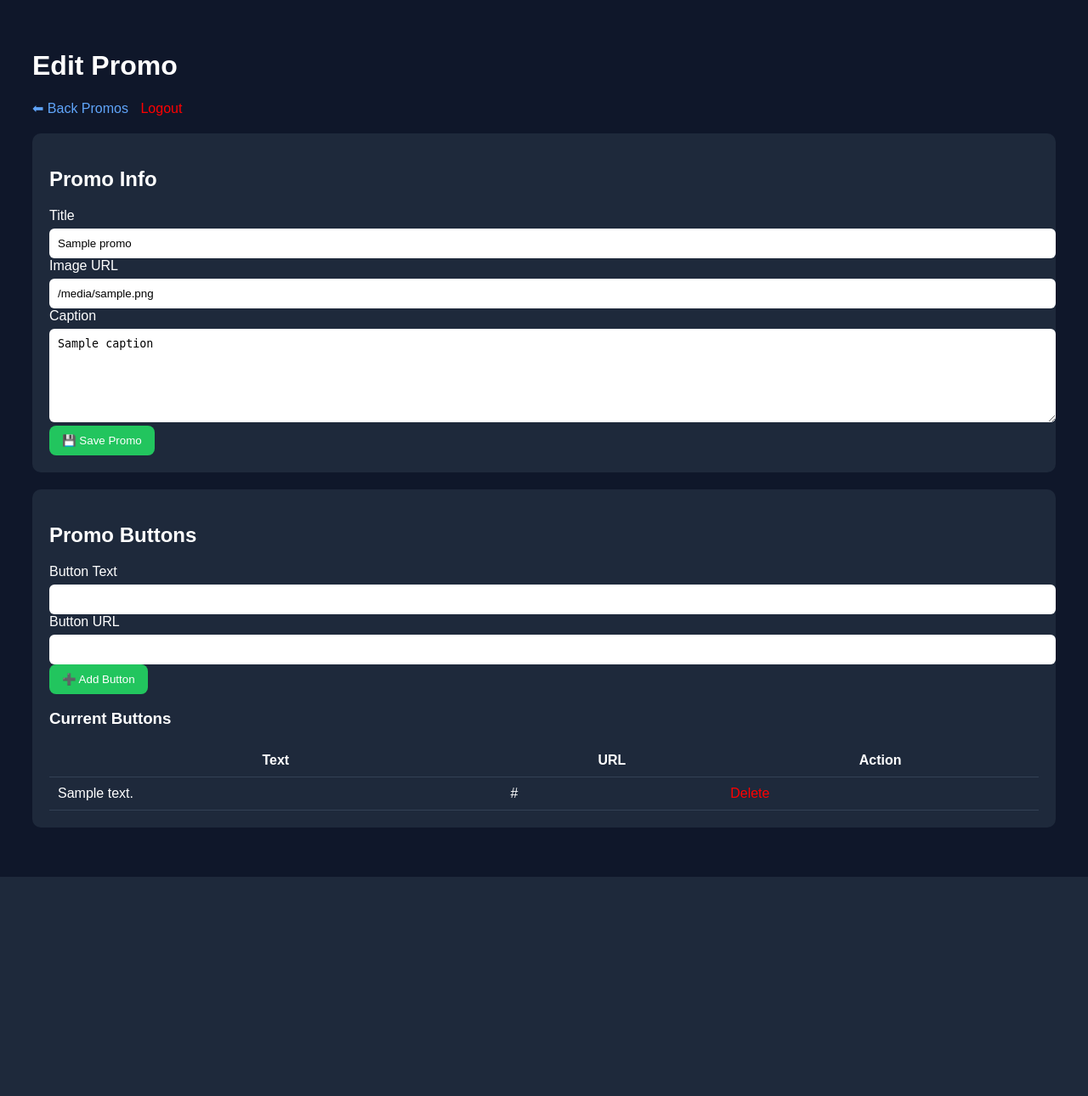
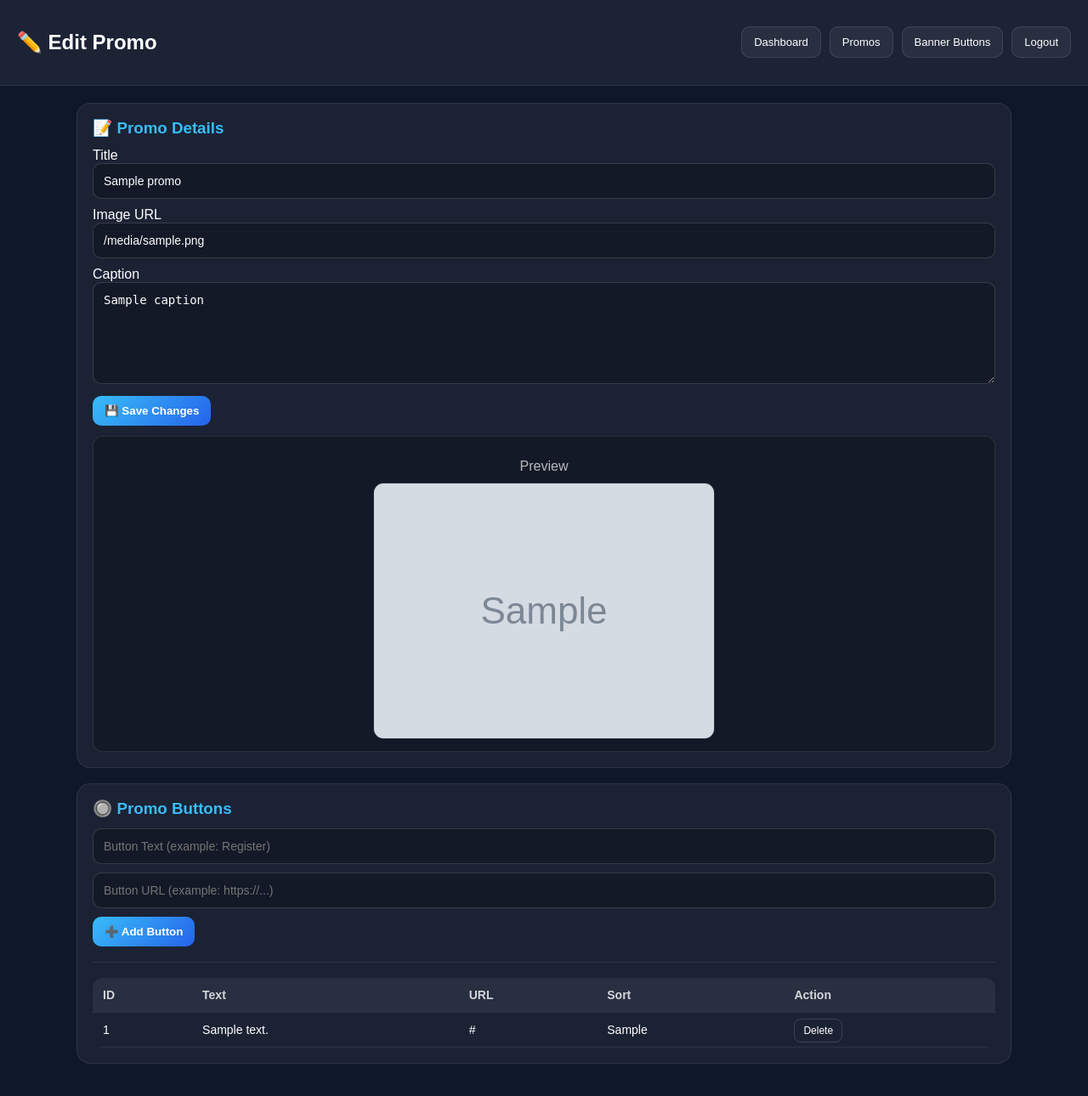
Before and after one commit to Dreamchaser-aus/captaintest12, a Flask app: page /admin/promo/1 in a window 1280 px wide. Shown: the whole page at 85% size. Before the commit the page ends 1032 px from the top, so only its background shows below. Run offline with Flask 3, Linux system fonts and the light colour scheme; the visitor is signed in with stand-in values (Sample User, id 1); grey boxes marked "Sample" are stand-in pictures; a database or web service that is not in the repository returns one stand-in record (values such as "Sample title"); some libraries are stand-ins or nearby versions.

Commit message:
Update promo_edit.html

```diff
--- a/templates/promo_edit.html
+++ b/templates/promo_edit.html
@@ -1,75 +1,223 @@
 <!DOCTYPE html>
-<html>
+<html lang="en">
 <head>
+  <meta charset="UTF-8">
+  <meta name="viewport" content="width=device-width, initial-scale=1.0">
   <title>Edit Promo</title>
   <style>
-        body { font-family: Arial; background: #0f172a; color: white; padding: 30px; }
-        .box { background: #1e293b; padding: 20px; border-radius: 10px; margin-bottom: 20px; }
-        input, textarea { width: 100%; padding: 10px; margin-top: 6px; border-radius: 6px; border: none; }
-        textarea { height: 90px; }
-        button { padding: 10px 15px; background: #22c55e; color: white; border: none; border-radius: 8px; cursor: pointer; }
-        a { color: #60a5fa; text-decoration: none; margin-right: 10px; }
-        table { width: 100%; border-collapse: collapse; margin-top: 10px; }
-        th, td { padding: 10px; border-bottom: 1px solid #334155; }
+    body {
+      margin: 0;
+      font-family: Arial, sans-serif;
+      background: #0f172a;
+      color: white;
+    }
+
+    .topbar {
+      background: rgba(255,255,255,0.05);
+      border-bottom: 1px solid rgba(255,255,255,0.08);
+      padding: 16px 20px;
+      display: flex;
+      justify-content: space-between;
+      align-items: center;
+    }
+
+    .nav {
+      display: flex;
+      gap: 10px;
+    }
+
+    .nav a {
+      text-decoration: none;
+      padding: 10px 14px;
+      border-radius: 10px;
+      font-size: 13px;
+      background: rgba(255,255,255,0.06);
+      border: 1px solid rgba(255,255,255,0.1);
+      color: white;
+      transition: 0.2s;
+    }
+
+    .nav a:hover {
+      background: rgba(56,189,248,0.2);
+      border-color: rgba(56,189,248,0.4);
+    }
+
+    .container {
+      max-width: 1100px;
+      margin: auto;
+      padding: 20px;
+    }
+
+    .card {
+      background: rgba(255,255,255,0.05);
+      border: 1px solid rgba(255,255,255,0.08);
+      border-radius: 16px;
+      padding: 18px;
+      margin-bottom: 18px;
+    }
+
+    h3 {
+      margin: 0 0 12px;
+      color: #38bdf8;
+    }
+
+    input, textarea {
+      width: 100%;
+      padding: 12px;
+      border-radius: 10px;
+      border: 1px solid rgba(255,255,255,0.15);
+      background: rgba(0,0,0,0.25);
+      color: white;
+      font-size: 14px;
+      outline: none;
+      box-sizing: border-box;
+      margin-bottom: 10px;
+    }
+
+    textarea {
+      min-height: 120px;
+      resize: vertical;
+    }
+
+    .btn {
+      padding: 10px 14px;
+      border-radius: 10px;
+      border: none;
+      cursor: pointer;
+      font-weight: bold;
+      background: linear-gradient(135deg, #38bdf8, #2563eb);
+      color: white;
+      transition: 0.2s;
+    }
+
+    .btn:hover {
+      opacity: 0.9;
+      transform: translateY(-1px);
+    }
+
+    table {
+      width: 100%;
+      border-collapse: collapse;
+      overflow: hidden;
+      border-radius: 12px;
+    }
+
+    th, td {
+      padding: 12px;
+      border-bottom: 1px solid rgba(255,255,255,0.08);
+      text-align: left;
+      font-size: 14px;
+    }
+
+    th {
+      background: rgba(255,255,255,0.06);
+      color: rgba(255,255,255,0.8);
+    }
+
+    .actions a {
+      text-decoration: none;
+      padding: 6px 10px;
+      border-radius: 8px;
+      font-size: 12px;
+      border: 1px solid rgba(255,255,255,0.15);
+      color: white;
+      transition: 0.2s;
+    }
+
+    .actions a:hover {
+      background: rgba(239,68,68,0.2);
+      border-color: rgba(239,68,68,0.4);
+    }
+
+    .preview {
+      margin-top: 12px;
+      padding: 10px;
+      background: rgba(0,0,0,0.25);
+      border-radius: 12px;
+      border: 1px solid rgba(255,255,255,0.1);
+      text-align: center;
+    }
+
+    .preview img {
+      max-width: 100%;
+      border-radius: 12px;
+      border: 1px solid rgba(255,255,255,0.1);
+    }
   </style>
 </head>
 <body>
 
-<h1>Edit Promo</h1>
-
-<div style="margin-bottom:20px;">
-    <a href="/admin/promos">⬅ Back Promos</a>
-    <a href="/admin/logout" style="color:red;">Logout</a>
+  <div class="topbar">
+    <h2>✏️ Edit Promo</h2>
+    <div class="nav">
+      <a href="/admin">Dashboard</a>
+      <a href="/admin/promos">Promos</a>
+      <a href="/admin/banner_buttons">Banner Buttons</a>
+      <a href="/admin/logout">Logout</a>
+    </div>
   </div>
 
-<div class="box">
-    <h2>Promo Info</h2>
+  <div class="container">
+
+    <div class="card">
+      <h3>📝 Promo Details</h3>
 
       <form method="POST">
         <label>Title</label>
-        <input type="text" name="title" value="{{ promo[1] }}" required>
+        <input type="text" name="title" value="{{ promo[1] }}">
 
         <label>Image URL</label>
-        <input type="text" name="image_url" value="{{ promo[2] }}" required>
+        <input type="text" name="image_url" value="{{ promo[2] }}">
 
         <label>Caption</label>
-        <textarea name="caption" required>{{ promo[3] }}</textarea>
+        <textarea name="caption">{{ promo[3] }}</textarea>
 
-        <button type="submit">💾 Save Promo</button>
+        <button class="btn" type="submit">💾 Save Changes</button>
       </form>
+
+      <div class="preview">
+        <p style="opacity:0.7;margin-bottom:10px;">Preview</p>
+        <img src="{{ promo[2] }}" alt="Promo Preview">
+      </div>
     </div>
 
-<div class="box">
-    <h2>Promo Buttons</h2>
+    <div class="card">
+      <h3>🔘 Promo Buttons</h3>
 
       <form method="POST" action="/admin/promo/{{ promo[0] }}/button/add">
-        <label>Button Text</label>
-        <input type="text" name="text" required>
-
-        <label>Button URL</label>
-        <input type="text" name="url" required>
-
-        <button type="submit">➕ Add Button</button>
+        <input type="text" name="text" placeholder="Button Text (example: Register)" required>
+        <input type="text" name="url" placeholder="Button URL (example: https://...)" required>
+        <button class="btn" type="submit">➕ Add Button</button>
       </form>
 
-    <h3>Current Buttons</h3>
+      <hr style="border:0;border-top:1px solid rgba(255,255,255,0.08);margin:18px 0;">
+
       <table>
+        <thead>
           <tr>
+            <th>ID</th>
             <th>Text</th>
             <th>URL</th>
+            <th>Sort</th>
             <th>Action</th>
           </tr>
-
+        </thead>
+        <tbody>
           {% for b in buttons %}
           <tr>
+            <td>{{ b[0] }}</td>
             <td>{{ b[1] }}</td>
             <td>{{ b[2] }}</td>
-            <td>
-                <a href="/admin/promo/button/delete/{{ b[0] }}/{{ promo[0] }}" style="color:red;">Delete</a>
+            <td>{{ b[3] }}</td>
+            <td class="actions">
+              <a href="/admin/promo/button/delete/{{ b[0] }}/{{ promo[0] }}" onclick="return confirm('Delete this button?')">Delete</a>
             </td>
           </tr>
           {% endfor %}
+        </tbody>
       </table>
+
+    </div>
 
   </div>
 
```
Lines whose indentation alone changed are shown as unchanged.
